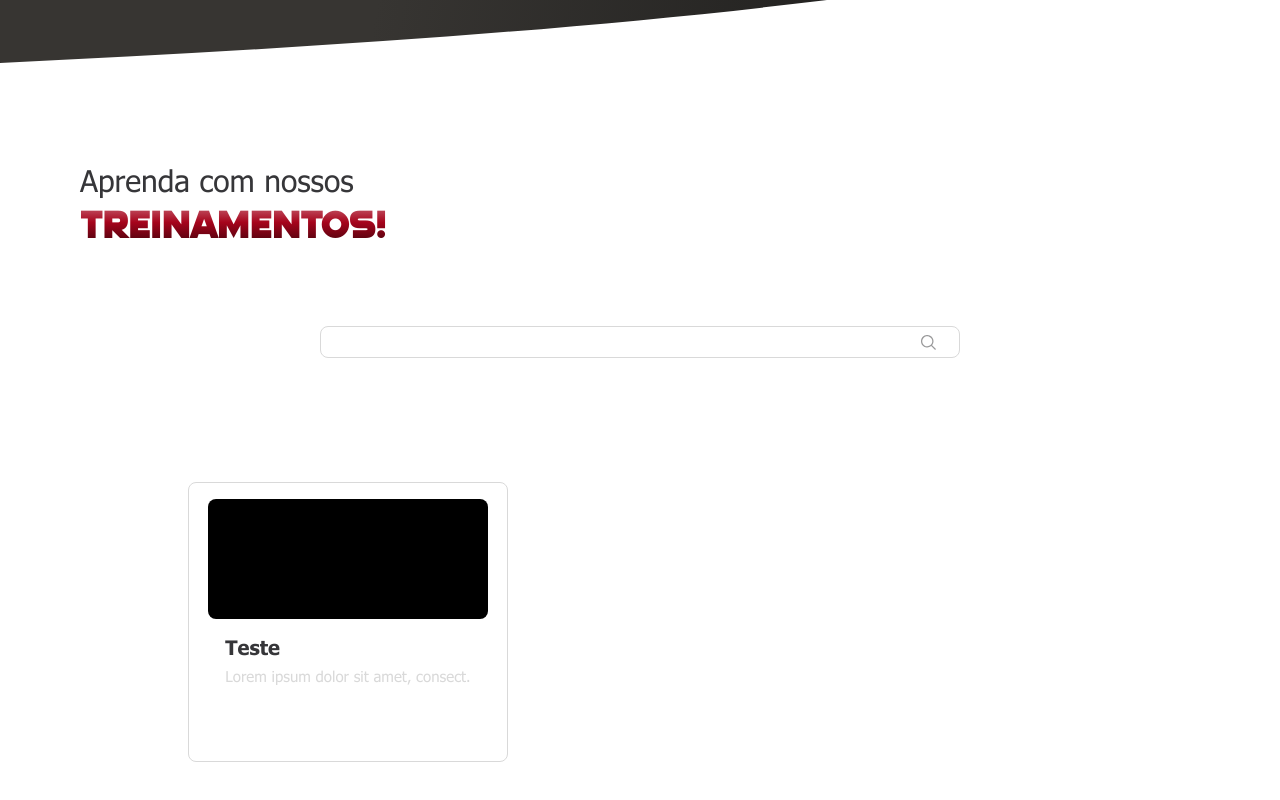
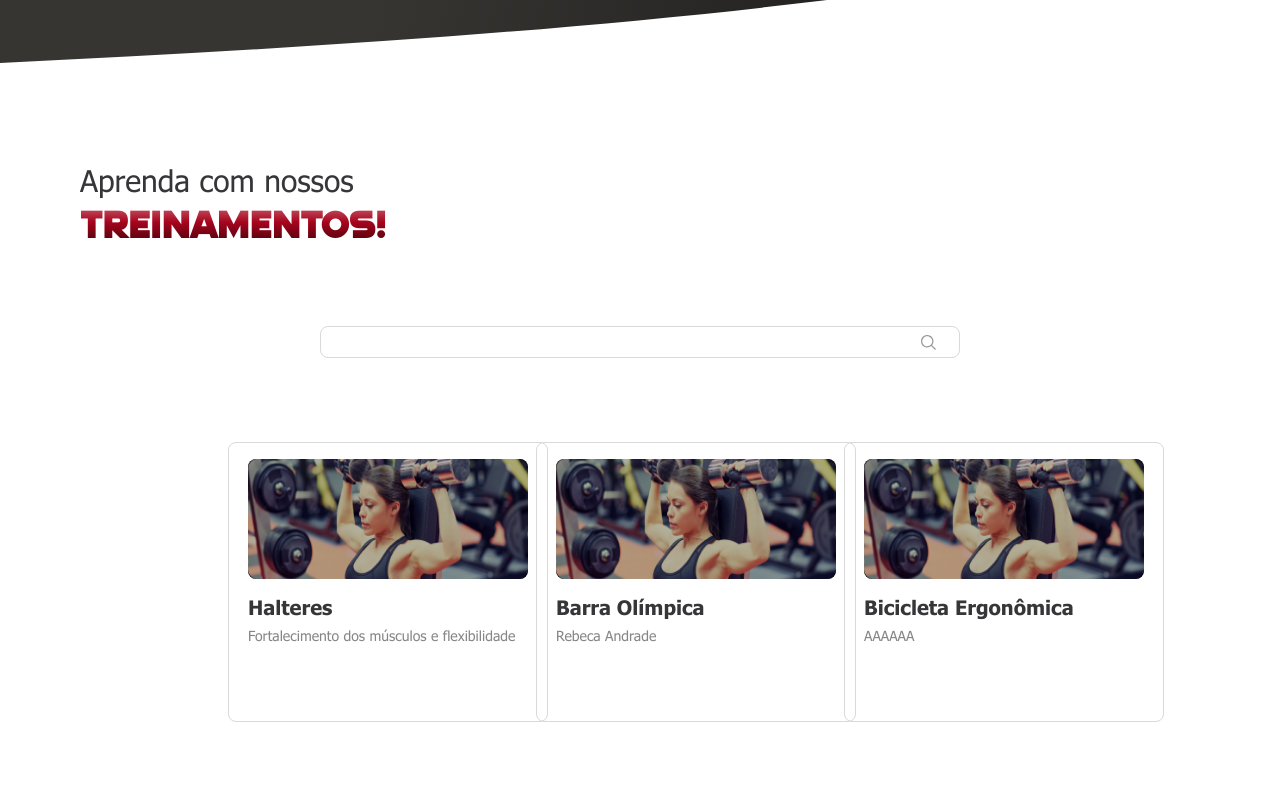
Before and after one commit to ruansilva123/RitmoDaForma_PI, a React (Vite) app in the folder frontend/: page /treinamentos in a window 1280 px wide. Shown: the part 278-1078 px from the top of the page. Built offline with nearby package versions, Linux system fonts and the light colour scheme.

Commit message:
:sparkles: Feat: Adicionando lista de treinos na página de treinamentos

```diff
--- a/frontend/src/components/Treinamentos/Card/CardTreinamentos.tsx
+++ b/frontend/src/components/Treinamentos/Card/CardTreinamentos.tsx
@@ -1,20 +1,58 @@
-import React from "react";
+import React, { useState } from "react";
 import * as S from "./CardTreinamentosStyles";
 
-export const Card = () => {
+interface CardProps {
+    titulo: string;
+    descricao: string;
+    imagem: string;
+}
+
+const App = () => {
+    const [treinos] = useState([
+        {
+            titulo: "Halteres",
+            descricao: "Fortalecimento dos músculos e flexibilidade",
+            imagem: "/assets/images/woman-halter.png",
+        },
+        {
+            titulo: "Barra Olímpica",
+            descricao: "Rebeca Andrade",
+            imagem: "/assets/images/woman-halter.png",
+        },
+        {
+            titulo: "Bicicleta Ergonômica",
+            descricao: "AAAAAA",
+            imagem: "/assets/images/woman-halter.png",
+        },
+    ]);
+
     return (
         <>
-            <S.ContainerCard>
-                <S.ImageCard />
-                <S.ContentCard>
-                    <S.TitleCard>Teste</S.TitleCard>
-                    <S.DescriptionCard>Lorem ipsum dolor sit amet, consect. </S.DescriptionCard>
-                </S.ContentCard>
-            </S.ContainerCard>
+            {treinos.map((treino, index) => (
+                <Card
+                    key={index}
+                    titulo={treino.titulo}
+                    descricao={treino.descricao}
+                    imagem={treino.imagem}
+                />
+            ))}
         </>
+    );
 
+};
 
+const Card = (props: CardProps) => {
+    const { titulo, descricao, imagem } = props;
+
+    return (
+        <S.ContainerCard>
+            <S.ImageCard src={imagem} alt={titulo} />
+            <S.ContentCard>
+                <S.TitleCard>{titulo}</S.TitleCard>
+                <S.DescriptionCard>{descricao}</S.DescriptionCard>
+            </S.ContentCard>
+        </S.ContainerCard>
     );
 };
 
-export default Card;
+export default App;
--- a/frontend/src/components/Treinamentos/Card/CardTreinamentosStyles.ts
+++ b/frontend/src/components/Treinamentos/Card/CardTreinamentosStyles.ts
@@ -6,6 +6,7 @@ import { colors } from "../../../styles/Theme";
 export const ContainerCard = styled.div`
     border: 1px solid ${colors.lightGray};
     border-radius: 1vh;
+    margin: 5vh;
     width: 40vh;
     height: 35vh;
     display: flex;
@@ -13,7 +14,7 @@ export const ContainerCard = styled.div`
     align-items: center;
 `
 
-export const ImageCard = styled.div`
+export const ImageCard = styled.img`
     background-color: black;
     border-radius: 1vh;
     margin: 2vh;
@@ -22,6 +23,7 @@ export const ImageCard = styled.div`
 `
 export const ContentCard = styled.div`
     display: flex;
+    width: 35vh;
     flex-direction: column;
     align-items: right;
 `
@@ -34,6 +36,6 @@ export const TitleCard = styled.div`
 export const DescriptionCard = styled.div`
     margin-top: 1vh;
     font-family: 'Tahoma';
-    font-size: 15px;
-    color: ${colors.lightGray}
+    font-size: 14px;
+    color: ${colors.opacityDarkGray_60}
 `
--- a/frontend/src/containers/Treinamentos/ContainerCards/ContainerCardsStyles.ts
+++ b/frontend/src/containers/Treinamentos/ContainerCards/ContainerCardsStyles.ts
@@ -4,7 +4,7 @@ import { colors } from "../../../styles/Theme";
 
 export const ContainerCards= styled.div`
     position: relative;
-    top: 80vh;
+    top: 70vh;
     background-color: white;
     width: 100%;
     display: grid;
```
Also changed, not shown: frontend/public/assets/images/woman-halter.png (added).
